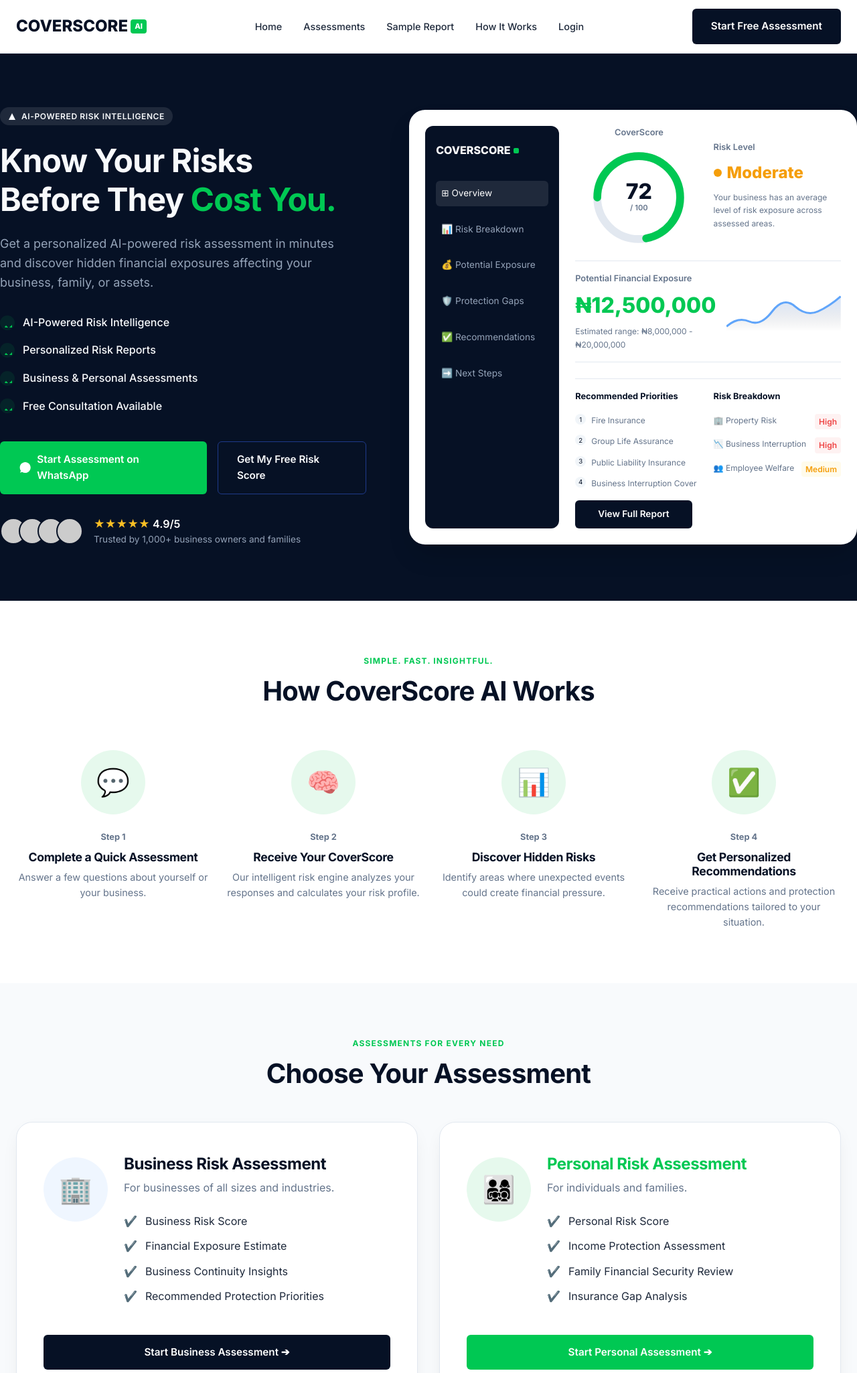
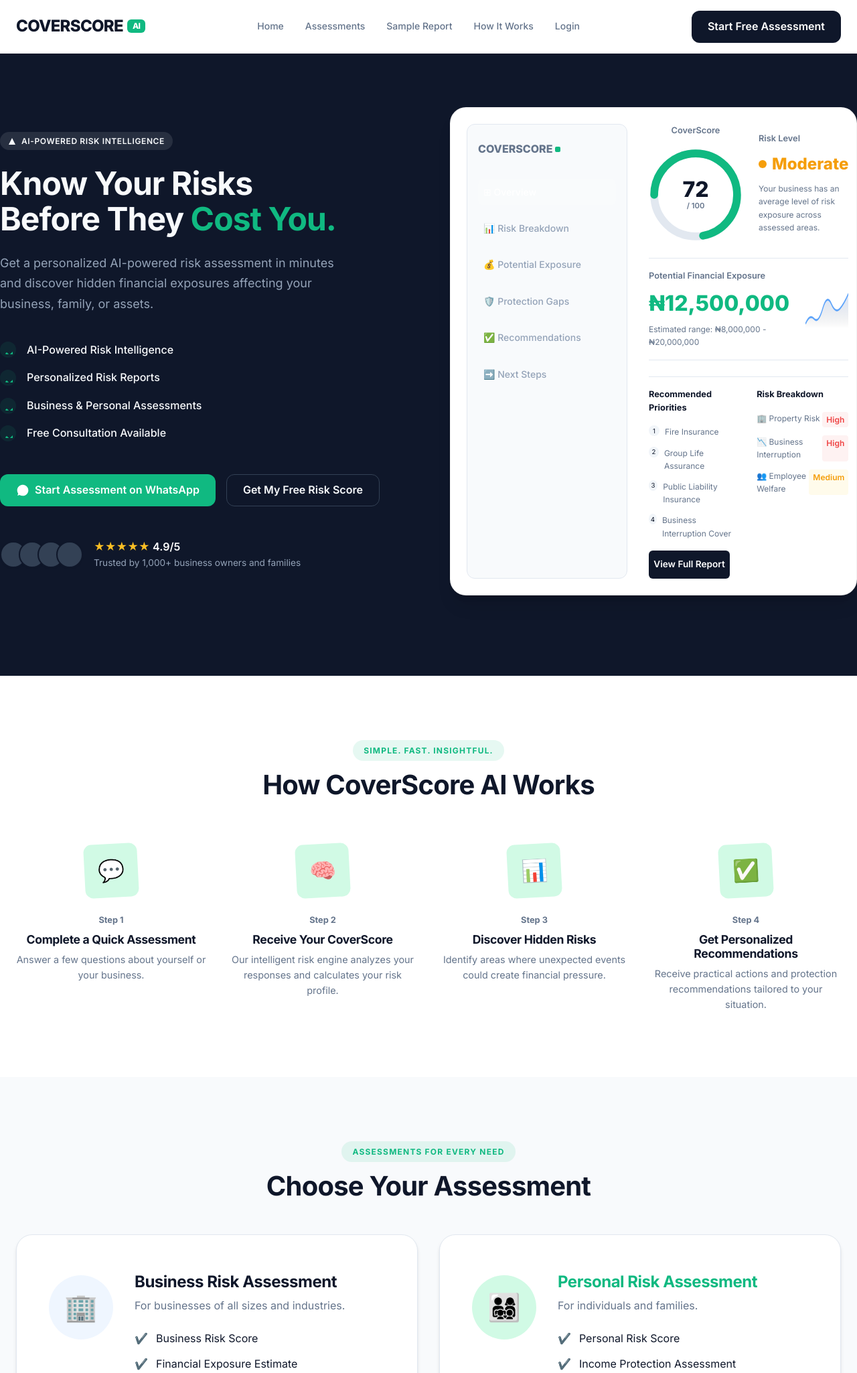
Before and after one commit to olaakanbi77/CoverScoreAI, a Node server app: page / in a window 1280 px wide. Shown: the top 2050 px of the page at 67% size. Run offline with Node 20, Linux system fonts and the light colour scheme; some libraries are stand-ins or nearby versions.

Commit message:
feat: restore premium CSS but keep original hero mockup

```diff
--- a/src/public/css/landing.css
+++ b/src/public/css/landing.css
@@ -1,216 +1,305 @@
 /*
-  Mockup Design - CoverScore AI Landing
-  Colors: Navy Dark (#061125), Green Accent (#00C853)
+  Premium B2B SaaS Design - CoverScore AI
+  Following UI/UX Pro Max Guidelines
 */
 
 :root {
-  --mo-navy-dark: #061125;
+  /* Semantic Color Tokens */
+  --color-primary: #10b981; /* Emerald 500 */
+  --color-primary-hover: #059669; /* Emerald 600 */
+  --color-primary-light: #d1fae5; /* Emerald 100 */
+
+  --color-surface-dark: #0f172a; /* Slate 900 */
+  --color-surface-darker: #020617; /* Slate 950 */
+  --color-surface-light: #ffffff; /* White */
+  --color-surface-muted: #f8fafc; /* Slate 50 */
+
+  --text-main: #0f172a; /* Slate 900 */
+  --text-muted: #64748b; /* Slate 500 */
+  --text-inverse: #f8fafc; /* Slate 50 */
+  --text-inverse-muted: #94a3b8; /* Slate 400 */
+
+  --border-light: #e2e8f0; /* Slate 200 */
+  --border-dark: #334155; /* Slate 700 */
+
+  /* Legacy Variables for Original Mockup */
+  --mo-navy-dark: var(--color-surface-dark);
   --mo-navy-light: #0d1f3f;
   --mo-navy-lighter: #162f5c;
-  --mo-green: #00C853;
-  --mo-green-hover: #00A040;
-  --mo-green-light: #e6f9ed;
-  --mo-white: #FFFFFF;
-  --mo-gray-bg: #F8FAFC;
+  --mo-green: var(--color-primary);
+  --mo-green-hover: var(--color-primary-hover);
+  --mo-green-light: var(--color-primary-light);
+  --mo-white: var(--color-surface-light);
+  --mo-gray-bg: var(--color-surface-muted);
+  --mo-text-dark: var(--text-main);
+  --mo-text-muted: var(--text-muted);
+  --mo-text-light: var(--text-inverse);
+  --mo-text-light-muted: var(--text-inverse-muted);
+  --mo-border: var(--border-light);
+  --mo-border-navy: var(--border-dark);
 
-  --mo-text-dark: #1E293B;
-  --mo-text-muted: #64748B;
-  --mo-text-light: #F8FAFC;
-  --mo-text-light-muted: #94A3B8;
+  /* Typography Scale */
+  --font-sans: 'Inter', -apple-system, BlinkMacSystemFont, "Segoe UI", Roboto, sans-serif;
+  --text-xs: 0.75rem; /* 12px */
+  --text-sm: 0.875rem; /* 14px */
+  --text-base: 1rem; /* 16px */
+  --text-lg: 1.125rem; /* 18px */
+  --text-xl: 1.25rem; /* 20px */
+  --text-2xl: 1.5rem; /* 24px */
+  --text-3xl: 1.875rem; /* 30px */
+  --text-4xl: 2.25rem; /* 36px */
+  --text-5xl: 3rem; /* 48px */
 
-  --mo-border: #E2E8F0;
-  --mo-border-navy: #1e3a8a;
+  /* Elevation / Shadows */
+  --shadow-sm: 0 1px 2px 0 rgb(0 0 0 / 0.05);
+  --shadow-md: 0 4px 6px -1px rgb(0 0 0 / 0.1), 0 2px 4px -2px rgb(0 0 0 / 0.1);
+  --shadow-lg: 0 10px 15px -3px rgb(0 0 0 / 0.1), 0 4px 6px -4px rgb(0 0 0 / 0.1);
+  --shadow-xl: 0 20px 25px -5px rgb(0 0 0 / 0.1), 0 8px 10px -6px rgb(0 0 0 / 0.1);
+  --shadow-glass: 0 8px 32px 0 rgba(0, 0, 0, 0.05);
 
-  --mo-font: 'Inter', -apple-system, sans-serif;
-  --mo-radius-sm: 6px;
-  --mo-radius-md: 12px;
-  --mo-radius-lg: 24px;
+  /* Border Radius */
+  --radius-sm: 6px;
+  --radius-md: 12px;
+  --radius-lg: 24px;
+  --radius-full: 9999px;
 
-  --mo-shadow: 0 10px 30px -10px rgba(0,0,0,0.1);
-  --mo-shadow-lg: 0 20px 40px -10px rgba(0,0,0,0.2);
+  /* Transitions */
+  --transition-fast: 150ms cubic-bezier(0.4, 0, 0.2, 1);
+  --transition-normal: 300ms cubic-bezier(0.4, 0, 0.2, 1);
 }
 
+/* Base Reset & Typography */
 * { box-sizing: border-box; }
 
 body {
   margin: 0;
   padding: 0;
-  font-family: var(--mo-font);
-  background-color: var(--mo-white);
-  color: var(--mo-text-dark);
+  font-family: var(--font-sans);
+  background-color: var(--color-surface-light);
+  color: var(--text-main);
   -webkit-font-smoothing: antialiased;
+  -moz-osx-font-smoothing: grayscale;
   line-height: 1.6;
+  font-size: var(--text-base);
 }
 
-a { text-decoration: none; }
+a {
+  text-decoration: none;
+  transition: color var(--transition-fast);
+}
+
 ul { list-style: none; padding: 0; margin: 0; }
 
-/* Typography */
-h1, h2, h3, h4 { margin: 0; font-weight: 700; line-height: 1.2; letter-spacing: -0.02em; }
+h1, h2, h3, h4 {
+  margin: 0;
+  font-weight: 700;
+  line-height: 1.2;
+  letter-spacing: -0.02em;
+}
 p { margin: 0; }
 
 .mo-kicker {
-  font-size: 0.75rem;
+  font-size: var(--text-xs);
   font-weight: 700;
   text-transform: uppercase;
   letter-spacing: 0.1em;
-  color: var(--mo-green);
+  color: var(--color-primary);
   margin-bottom: 12px;
-  display: flex;
+  display: inline-flex;
   align-items: center;
   gap: 8px;
+  background: rgba(16, 185, 129, 0.1); /* 10% primary */
+  padding: 6px 16px;
+  border-radius: var(--radius-full);
 }
 
-/* Layout */
+/* Layout Primitives */
 .mo-container {
   max-width: 1280px;
   margin: 0 auto;
   padding: 0 24px;
 }
 
-.mo-section { padding: 80px 0; }
-.mo-section-light { background: var(--mo-white); }
-.mo-section-gray { background: var(--mo-gray-bg); }
-.mo-section-navy { background: var(--mo-navy-dark); color: var(--mo-text-light); }
+.mo-section { padding: 96px 0; }
+.mo-section-light { background: var(--color-surface-light); }
+.mo-section-gray { background: var(--color-surface-muted); }
+.mo-section-navy {
+  background: var(--color-surface-dark);
+  color: var(--text-inverse);
+}
 
-/* Buttons */
+/* Buttons (Touch optimized, Minimum 44px height) */
 .mo-btn {
   display: inline-flex;
   align-items: center;
   justify-content: center;
-  padding: 14px 28px;
-  font-size: 0.95rem;
+  padding: 0 24px;
+  height: 48px; /* Touch target optimized */
+  font-size: var(--text-base);
   font-weight: 600;
-  border-radius: var(--mo-radius-sm);
-  transition: all 0.2s;
+  border-radius: var(--radius-md);
+  transition: all var(--transition-fast);
   cursor: pointer;
   border: none;
   gap: 8px;
 }
 
-.mo-btn-navy {
-  background: var(--mo-navy-dark);
-  color: var(--mo-white);
+/* Focus rings for Accessibility */
+.mo-btn:focus-visible {
+  outline: 2px solid var(--color-primary);
+  outline-offset: 2px;
 }
 
-.mo-btn-navy:hover { background: var(--mo-navy-light); }
+.mo-btn:active {
+  transform: scale(0.98);
+}
+
+.mo-btn-navy {
+  background: var(--color-surface-dark);
+  color: var(--color-surface-light);
+}
+
+.mo-btn-navy:hover { background: var(--color-surface-darker); box-shadow: var(--shadow-md); }
 
 .mo-btn-green {
-  background: var(--mo-green);
-  color: var(--mo-white);
+  background: var(--color-primary);
+  color: var(--color-surface-light);
 }
 
-.mo-btn-green:hover { background: var(--mo-green-hover); }
+.mo-btn-green:hover { background: var(--color-primary-hover); box-shadow: var(--shadow-md); }
 
 .mo-btn-outline {
   background: transparent;
-  border: 1px solid var(--mo-border-navy);
-  color: var(--mo-text-light);
+  border: 1px solid var(--border-dark);
+  color: var(--text-inverse);
 }
 
 .mo-btn-outline:hover { background: rgba(255,255,255,0.05); }
 
-/* Navbar */
+/* Glassmorphism Navbar */
 .mo-nav {
   display: flex;
   justify-content: space-between;
   align-items: center;
   height: 80px;
-  background: var(--mo-white);
-  border-bottom: 1px solid var(--mo-border);
-  position: relative;
-  z-index: 50;
+  background: rgba(255, 255, 255, 0.85);
+  backdrop-filter: blur(12px);
+  -webkit-backdrop-filter: blur(12px);
+  border-bottom: 1px solid rgba(0, 0, 0, 0.05);
+  position: sticky;
+  top: 0;
+  z-index: 100;
+}
+
+.mo-nav.nav-dark {
+  background: rgba(15, 23, 42, 0.85); /* Slate 900 */
+  border-bottom: 1px solid rgba(255, 255, 255, 0.05);
 }
 
 .mo-logo {
-  font-size: 1.5rem;
+  font-size: var(--text-2xl);
   font-weight: 800;
-  color: var(--mo-navy-dark);
+  color: var(--text-main);
   display: flex;
   align-items: center;
-  gap: 4px;
+  gap: 6px;
+  letter-spacing: -0.03em;
 }
 
+.nav-dark .mo-logo { color: var(--color-surface-light); }
+
 .mo-logo-ai {
-  background: var(--mo-green);
+  background: var(--color-primary);
   color: white;
-  font-size: 0.7rem;
-  padding: 2px 6px;
-  border-radius: 4px;
+  font-size: var(--text-xs);
+  padding: 4px 8px;
+  border-radius: var(--radius-sm);
+  line-height: 1;
 }
 
 .mo-nav-links {
   display: flex;
   gap: 32px;
+  align-items: center;
 }
 
 .mo-nav-links a {
-  color: var(--mo-text-dark);
+  color: var(--text-muted);
   font-weight: 500;
-  font-size: 0.9rem;
+  font-size: var(--text-sm);
 }
 
-.mo-nav-links a:hover { color: var(--mo-green); }
+.nav-dark .mo-nav-links a { color: var(--text-inverse-muted); }
+.mo-nav-links a:hover { color: var(--color-primary); }
 
 .mo-hamburger {
   display: none;
   background: none;
   border: none;
-  color: var(--mo-navy-dark);
+  color: var(--text-main);
   cursor: pointer;
   padding: 8px;
+  min-height: 44px;
+  min-width: 44px;
 }
+.nav-dark .mo-hamburger { color: var(--color-surface-light); }
 
 .mo-mobile-only-btn { display: none; }
 
-/* Hero */
+/* Hero Section */
 .mo-hero {
-  padding: 80px 0;
+  padding: 80px 0 120px;
   display: grid;
-  grid-template-columns: 0.9fr 1.1fr;
+  grid-template-columns: 1fr 1fr;
   gap: 64px;
   align-items: center;
 }
 
 .mo-hero-title {
-  font-size: 3rem;
+  font-size: var(--text-5xl);
   margin-bottom: 24px;
+  color: var(--text-inverse);
+  line-height: 1.1;
 }
 
-.mo-hero-title span { color: var(--mo-green); }
+.mo-hero-title span { color: var(--color-primary); }
 
 .mo-hero-subtitle {
-  font-size: 1.125rem;
-  color: var(--mo-text-light-muted);
-  margin-bottom: 32px;
+  font-size: var(--text-lg);
+  color: var(--text-inverse-muted);
+  margin-bottom: 40px;
   max-width: 500px;
+  line-height: 1.7;
 }
 
-.mo-check-list {
-  margin-bottom: 40px;
-}
+.mo-check-list { margin-bottom: 48px; }
 
 .mo-check-item {
   display: flex;
   align-items: center;
-  gap: 12px;
+  gap: 16px;
   margin-bottom: 16px;
-  color: var(--mo-text-light);
+  color: var(--text-inverse);
   font-weight: 500;
+  font-size: var(--text-base);
 }
 
 .mo-check-icon {
-  color: var(--mo-green);
-  background: rgba(0, 200, 83, 0.1);
+  color: var(--color-primary);
+  background: rgba(16, 185, 129, 0.1);
   border-radius: 50%;
   padding: 4px;
   display: flex;
+  align-items: center;
+  justify-content: center;
+  min-width: 24px;
+  min-height: 24px;
 }
 
 .mo-hero-actions {
   display: flex;
   gap: 16px;
-  margin-bottom: 32px;
+  margin-bottom: 48px;
 }
 
 .mo-hero-trust {
@@ -222,28 +311,66 @@
 .mo-avatars { display: flex; }
 .mo-avatar {
   width: 40px; height: 40px; border-radius: 50%;
-  border: 2px solid var(--mo-navy-dark);
-  margin-left: -12px; background: #ccc;
+  border: 2px solid var(--color-surface-dark);
+  margin-left: -12px; background: var(--border-dark);
+  box-shadow: var(--shadow-sm);
 }
 .mo-avatar:first-child { margin-left: 0; }
 
-/* Dashboard Mockup - Right Side Hero */
+/* Dashboard Mockup - Premium UI/UX */
 .mo-mockup-card {
-  background: var(--mo-white);
-  border-radius: var(--mo-radius-lg);
+  background: var(--color-surface-light);
+  border-radius: var(--radius-lg);
   padding: 24px;
   display: grid;
-  grid-template-columns: 200px 1fr;
-  gap: 24px;
-  color: var(--mo-text-dark);
-  box-shadow: var(--mo-shadow-lg);
+  grid-template-columns: 240px 1fr;
+  gap: 32px;
+  color: var(--text-main);
+  box-shadow: var(--shadow-xl);
+  border: 1px solid rgba(0,0,0,0.05);
+  position: relative;
+  overflow: hidden;
 }
 
 .mo-mockup-sidebar {
-  background: var(--mo-navy-dark);
-  border-radius: var(--mo-radius-md);
+  background: var(--color-surface-muted);
+  border-radius: var(--radius-md);
   padding: 24px 16px;
-  color: var(--mo-white);
+  color: var(--text-muted);
+  border: 1px solid var(--border-light);
+}
+
+.mo-mockup-sidebar-title {
+  font-weight: 800;
+  margin-bottom: 32px;
+  display: flex;
+  align-items: center;
+  gap: 8px;
+  color: var(--text-main);
+  font-size: var(--text-sm);
+  letter-spacing: 0.05em;
+}
+
+.mo-mockup-sidebar ul {
+  display: flex; flex-direction: column; gap: 8px;
+}
+
+.mo-mockup-sidebar li {
+  padding: 10px 12px;
+  border-radius: var(--radius-sm);
+  font-size: var(--text-sm);
+  font-weight: 500;
+  display: flex;
+  align-items: center;
+  gap: 12px;
+  transition: all var(--transition-fast);
+}
+
+.mo-mockup-sidebar li.active {
+  background: var(--color-surface-light);
+  color: var(--color-primary);
+  box-shadow: var(--shadow-sm);
+  border: 1px solid var(--border-light);
 }
 
 .mo-mockup-main {
@@ -255,42 +382,65 @@
 .mo-mockup-row {
   display: grid;
   grid-template-columns: 1fr 1fr;
-  gap: 16px;
+  gap: 24px;
 }
 
 .mo-mockup-box {
-  border: 1px solid var(--mo-border);
-  border-radius: var(--mo-radius-md);
-  padding: 16px;
+  background: var(--color-surface-light);
+  border: 1px solid var(--border-light);
+  border-radius: var(--radius-md);
+  padding: 24px;
+  box-shadow: var(--shadow-sm);
 }
 
+.mo-mockup-label {
+  font-size: var(--text-sm);
+  color: var(--text-muted);
+  font-weight: 600;
+  margin-bottom: 8px;
+  text-transform: uppercase;
+  letter-spacing: 0.05em;
+}
+
+.mo-mockup-value {
+  font-size: var(--text-3xl);
+  font-weight: 800;
+  color: var(--text-main);
+  line-height: 1.2;
+}
+
+.mo-mockup-value.success { color: var(--color-primary); }
+.mo-mockup-value.warning { color: #f59e0b; }
+.mo-mockup-value.danger { color: #ef4444; }
+
+/* Grid Sections */
 .mo-card-content {
   display: flex;
-  gap: 24px;
+  gap: 32px;
   align-items: flex-start;
-  margin-bottom: 32px;
+  margin-bottom: 48px;
   flex-grow: 1;
 }
 
 .mo-sample-grid {
   display: grid;
-  grid-template-columns: 1fr 2fr;
+  grid-template-columns: 1fr 1.5fr;
   gap: 64px;
   align-items: center;
 }
 
 .mo-sample-stats {
   display: grid;
-  grid-template-columns: 1fr 1fr 1fr;
-  gap: 16px;
-  margin-bottom: 24px;
-  border-bottom: 1px solid var(--mo-border);
-  padding-bottom: 24px;
+  grid-template-columns: repeat(3, 1fr);
+  gap: 24px;
+  margin-bottom: 32px;
+  border-bottom: 1px solid var(--border-light);
+  padding-bottom: 32px;
 }
 
 .mo-sample-details {
   display: grid;
-  grid-template-columns: 1fr 1fr 1fr;
+  grid-template-columns: repeat(3, 1fr);
   gap: 24px;
 }
 
@@ -298,23 +448,29 @@
 .mo-steps {
   display: grid;
   grid-template-columns: repeat(4, 1fr);
-  gap: 24px;
+  gap: 32px;
   text-align: center;
   margin-top: 64px;
   position: relative;
 }
 
 .mo-step-icon {
-  width: 96px;
-  height: 96px;
-  background: var(--mo-green-light);
-  color: var(--mo-green);
-  border-radius: 50%;
+  width: 80px;
+  height: 80px;
+  background: var(--color-primary-light);
+  color: var(--color-primary-hover);
+  border-radius: var(--radius-md);
   display: flex;
   align-items: center;
   justify-content: center;
   margin: 0 auto 24px;
-  font-size: 40px;
+  font-size: 32px;
+  transform: rotate(-3deg);
+  transition: transform var(--transition-normal);
+}
+
+.mo-step-icon:hover {
+  transform: rotate(0deg) scale(1.05);
 }
 
 /* Assessment Cards */
@@ -326,13 +482,19 @@
 }
 
 .mo-card {
-  background: var(--mo-white);
-  border: 1px solid var(--mo-border);
-  border-radius: var(--mo-radius-lg);
-  padding: 40px;
-  box-shadow: var(--mo-shadow);
+  background: var(--color-surface-light);
+  border: 1px solid var(--border-light);
+  border-radius: var(--radius-lg);
+  padding: 48px;
+  box-shadow: var(--shadow-md);
   display: flex;
   flex-direction: column;
+  transition: transform var(--transition-normal), box-shadow var(--transition-normal);
+}
+
+.mo-card:hover {
+  transform: translateY(-4px);
+  box-shadow: var(--shadow-lg);
 }
 
 /* Features/Learnings */
--- a/src/views/landing.hbs
+++ b/src/views/landing.hbs
@@ -7,7 +7,7 @@
   <link rel="preconnect" href="https://fonts.googleapis.com">
   <link rel="preconnect" href="https://fonts.gstatic.com" crossorigin>
   <link href="https://fonts.googleapis.com/css2?family=Inter:wght@400;500;600;700;800&display=swap" rel="stylesheet">
-  <link rel="stylesheet" href="/css/landing.css?v=14">
+  <link rel="stylesheet" href="/css/landing.css?v=15">
 </head>
 <body>
 
```
Also changed, not shown: other parts of src/public/css/landing.css (+54 -28 lines).
